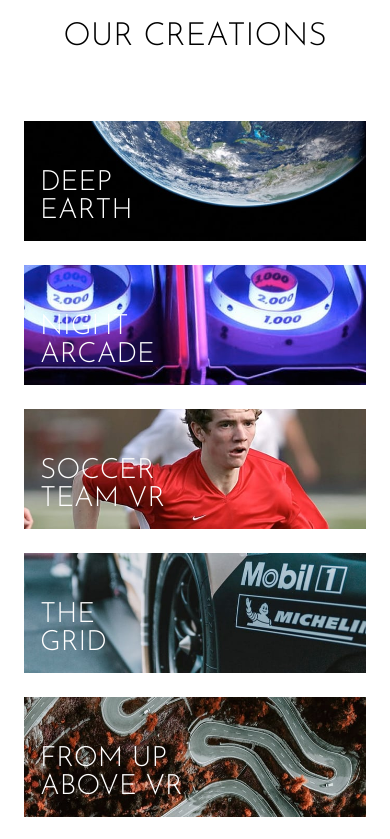
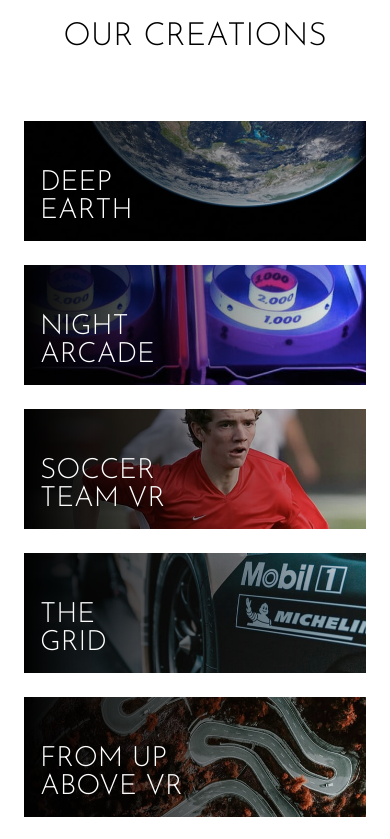
Before and after one commit to JuanMiranda1998/loopstudios-frontend-mentor, a React (Vite) app: page / in a window 390 px wide. Shown: the part 1380-2219 px from the top of the page. Built offline with nearby package versions, Linux system fonts and the light colour scheme.

Commit message:
added gradient layer

```diff
--- a/src/components/ProjectCard.jsx
+++ b/src/components/ProjectCard.jsx
@@ -5,14 +5,14 @@ import React from "react";
 const ProjectCard = ({ title, bgMobile, bgDesktop }) => {
   return (
     <div className="flex items-end h-[120px] relative z-10">
-      <div className="absolute top-0 left-0 bottom-0 right-0 z-0">
+      <div className="bg-gradient-to-r from-black to-transparent absolute top-0 left-0 bottom-0 right-0 z-0">
         <img
-          className="w-full h-full block md:hidden"
+          className="w-full h-full block md:hidden mix-blend-multiply"
           src={bgMobile}
           alt=""
         />
       </div>
-      <div className="mb-4 ml-4 max-w-40 z-10">
+      <div className="  mb-4 ml-4 max-w-40 z-10">
         <h1 className="w-[90%] font-title text-[1.75rem] leading-7 text-white uppercase">
           {title}
         </h1>
```
